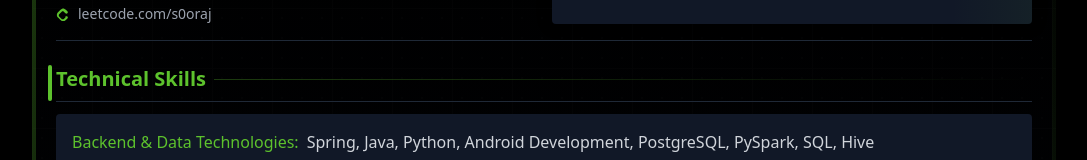
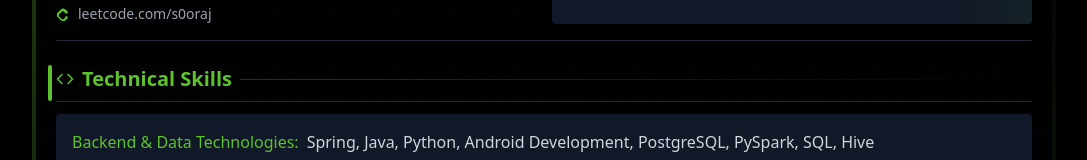
Before and after one commit to s0oraj/customizedresumeversion2, a React app: page / in a window 1280 px wide. Shown: the part 172-332 px from the top of the page, without its empty margins (96-1183 px from the left). Built offline with nearby package versions, Linux system fonts and the light colour scheme; the HTML template or start-up script is replaced by a standard one.

Commit message:
Update Skills.tsx

```diff
--- a/src/components/sections/Skills.tsx
+++ b/src/components/sections/Skills.tsx
@@ -1,8 +1,10 @@
 import React from 'react';
 import { SectionTitle } from '../ui/SectionTitle';
+import { CodeIcon } from 'lucide-react';
+
 export function Skills() {
   return <div>
-      <SectionTitle>Technical Skills</SectionTitle>
+      <SectionTitle icon={<CodeIcon size={18} />}>Technical Skills</SectionTitle>
       <div className="bg-gray-900 p-4 rounded mt-3 space-y-2">
         <div>
           <span className="text-[#5DC22D] font-medium mr-2">
```
